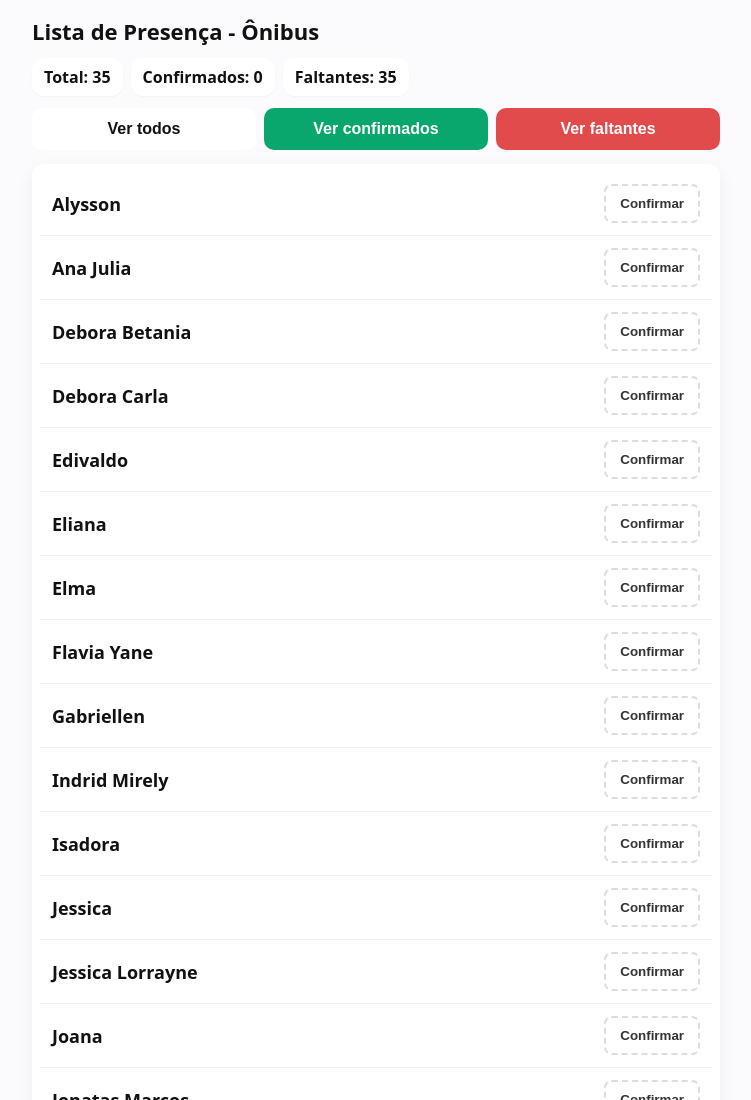
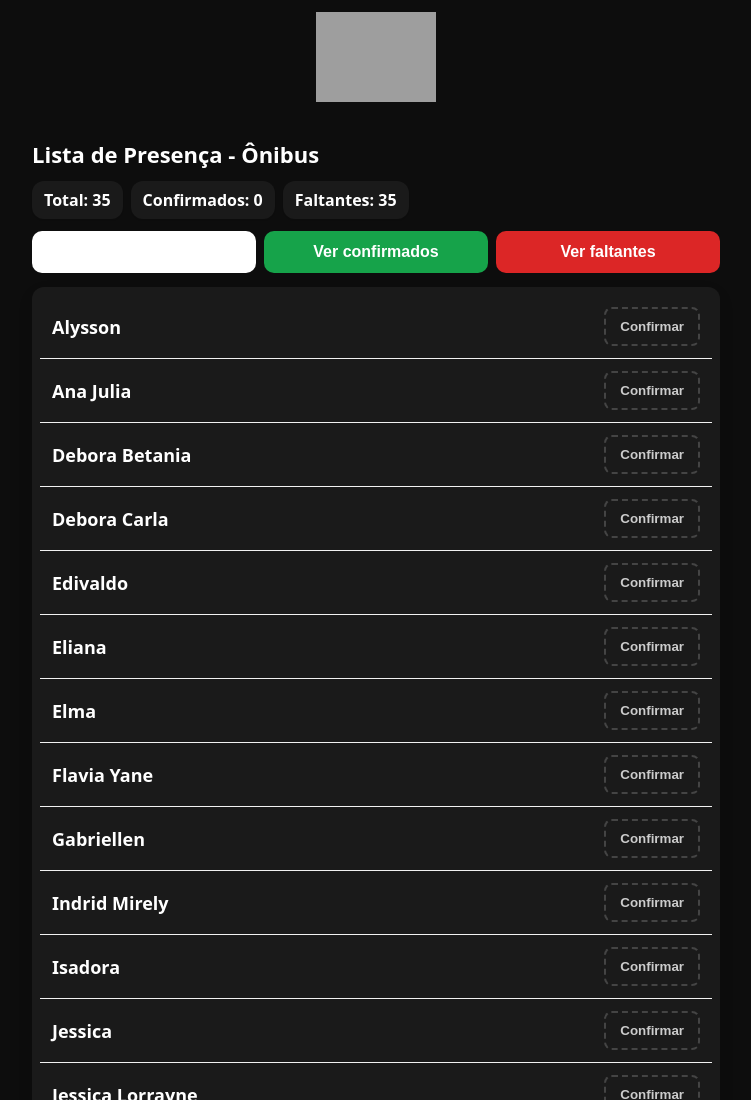
Before and after one commit to jonatasmarruda-prog/confirmacao-presenca, a plain HTML site: page index.html in a window 1280 px wide. Shown: the top 1100 px of the page, without its empty margins (264-1015 px from the left). Drawn offline with Linux system fonts and the light colour scheme; no server answers; grey boxes are pictures that could not be loaded.

Commit message:
Update index.html

```diff
--- a/index.html
+++ b/index.html
@@ -1,3 +1,4 @@
+<!-- VERSÃO FINAL PRONTA PARA PUBLICAR NO GITHUB PAGES -->
 <!--
 Arquivo: presencia_onibus.html
 Descrição: Página única (HTML/CSS/JS) para lista de presença no ônibus.
@@ -23,34 +24,37 @@ Observação: Para funcionamento "real-time" entre celulares diferentes, é nece
   <meta name="viewport" content="width=device-width,initial-scale=1">
   <title>Lista de Presença - Ônibus</title>
   <style>
-    :root{--bg:#fbfbfd;--card:#fff;--accent:#09a66d;--danger:#e24b4b;--muted:#666}
+    :root{--bg:#0d0d0d;--card:#1a1a1a;--accent:#16a34a;--danger:#dc2626;--muted:#aaa}
     *{box-sizing:border-box}
-    body{font-family:system-ui,-apple-system,Segoe UI,Roboto,'Helvetica Neue',Arial; margin:0; background:var(--bg); color:#111}
+    body{font-family:system-ui,-apple-system,Segoe UI,Roboto,'Helvetica Neue',Arial; margin:0; background:var(--bg); color:white}
     .app{max-width:720px;margin:0 auto;padding:16px}
     header{display:flex;align-items:center;gap:12px}
     h1{font-size:20px;margin:0}
     .status{margin-top:12px;display:flex;gap:8px;flex-wrap:wrap}
-    .chip{background:var(--card);padding:8px 12px;border-radius:12px;box-shadow:0 1px 2px rgba(0,0,0,0.04);font-weight:600}
+    .chip{background:var(--card); color:white;padding:8px 12px;border-radius:12px;box-shadow:0 1px 2px rgba(0,0,0,0.04);font-weight:600}
     .controls{display:flex;gap:8px;margin-top:12px}
     button.btn{flex:1;padding:12px;border-radius:10px;border:0;font-size:16px;font-weight:700}
-    .btn-all{background:#fff;color:#111}
+    .btn-all{background:#fff;color:white}
     .btn-confirm{background:var(--accent);color:#fff}
     .btn-missing{background:var(--danger);color:#fff}
-    .list{margin-top:14px;background:var(--card);border-radius:12px;padding:8px;box-shadow:0 6px 18px rgba(0,0,0,0.06)}
+    .list{margin-top:14px;background:var(--card); color:white;border-radius:12px;padding:8px;box-shadow:0 6px 18px rgba(0,0,0,0.06)}
     .item{display:flex;align-items:center;justify-content:space-between;padding:12px;border-bottom:1px solid #f1f1f1}
     .item:last-child{border-bottom:0}
     .name{font-size:18px;font-weight:700}
     .actions{display:flex;gap:8px;align-items:center}
     .confirm-btn{padding:10px 14px;border-radius:8px;border:0;font-weight:800}
     .confirmed{background:linear-gradient(90deg, #16a34a, #059669);color:#fff}
-    .not-confirmed{background:#fff;border:2px dashed #ddd;color:#333}
+    .not-confirmed{background:#1a1a1a;border:2px dashed #444;color:#ccc}
     .small{font-size:13px;color:var(--muted)}
     footer{margin-top:14px;text-align:center;color:var(--muted);font-size:13px}
     /* Mobile spacing */
     @media(min-width:560px){h1{font-size:22px}.name{font-size:18px}}
   </style>
 </head>
-<body>
+<body style="background:#0d0d0d;color:white;">
+  <div style="text-align:center;margin-bottom:16px;">
+    <img src="https://raw.githubusercontent.com/JonatasMarruda-Prog/confirmacao-presenca/main/logo-trilheiros.png" alt="Logo Trilheiros" style="width:120px;margin-top:12px;" />
+  </div>
   <div class="app">
     <header>
       <h1>Lista de Presença - Ônibus</h1>
```
